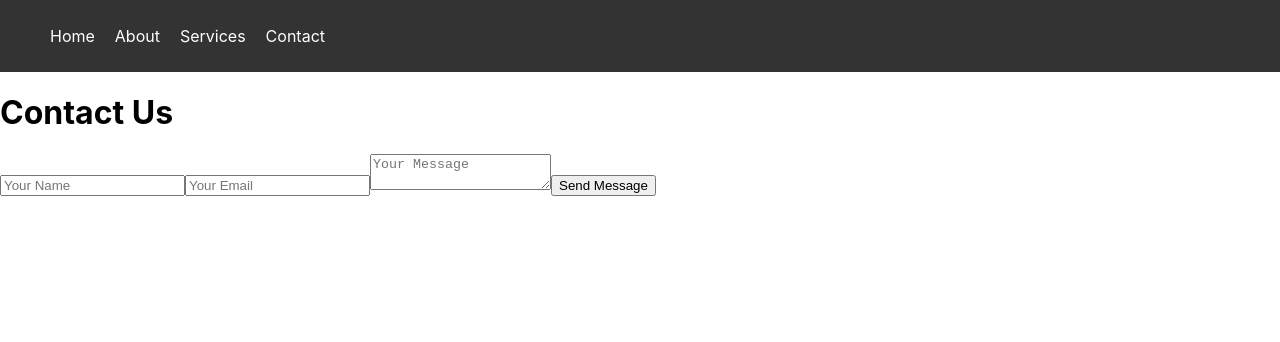
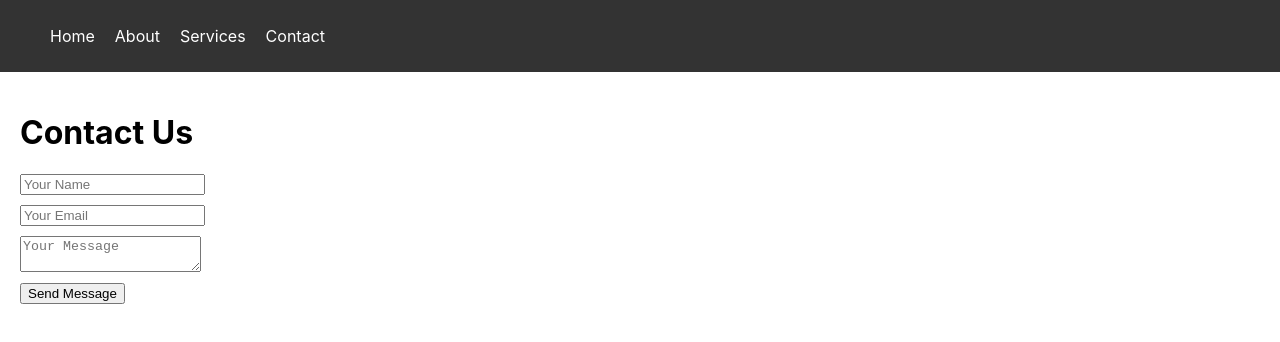
Before and after one commit to Sethsem/alx-fe-reactjs, a React (Create React App) app in the folder my-company/: page /contact in a window 1280 px wide. Shown: the top 342 px of the page. Built offline with nearby package versions, Linux system fonts and the light colour scheme.

Commit message:
Refactor Prop Drilling to Use Context API

```diff
--- a/my-company/src/App.jsx
+++ b/my-company/src/App.jsx
@@ -1,9 +1,9 @@
 import { BrowserRouter as Router, Routes, Route } from "react-router-dom";
+import Navbar from "./components/Navbar";
 import Home from "./components/Home";
 import About from "./components/About";
 import Services from "./components/Services";
 import Contact from "./components/Contact";
-import Navbar from "./components/Navbar";
 
 function App() {
     return (
--- a/my-company/src/Components/About.jsx
+++ b/my-company/src/Components/About.jsx
@@ -1,8 +1,8 @@
 function About() {
      return (
-    <div>
+       <div style={{ padding: '20px' }}>
          <h1>About Us</h1>
-      <p>Our company has been providing top-notch services since 1990.</p>
+         <p>Our company has been providing top-notch services since 1990. We specialize in various fields including technology, marketing, and consultancy.</p>
        </div>
      );
    }
--- a/my-company/src/Components/Contact.jsx
+++ b/my-company/src/Components/Contact.jsx
@@ -17,12 +17,32 @@ function Contact() {
      };
 
      return (
-    <div>
+       <div style={{ padding: '20px' }}>
          <h1>Contact Us</h1>
          <form onSubmit={handleSubmit}>
-        <input type="text" name="name" placeholder="Your Name" value={formData.name} onChange={handleChange} />
-        <input type="email" name="email" placeholder="Your Email" value={formData.email} onChange={handleChange} />
-        <textarea name="message" placeholder="Your Message" value={formData.message} onChange={handleChange} />
+           <input
+             type="text"
+             name="name"
+             placeholder="Your Name"
+             value={formData.name}
+             onChange={handleChange}
+             style={{ display: 'block', margin: '10px 0' }}
+           />
+           <input
+             type="email"
+             name="email"
+             placeholder="Your Email"
+             value={formData.email}
+             onChange={handleChange}
+             style={{ display: 'block', margin: '10px 0' }}
+           />
+           <textarea
+             name="message"
+             placeholder="Your Message"
+             value={formData.message}
+             onChange={handleChange}
+             style={{ display: 'block', margin: '10px 0' }}
+           />
            <button type="submit">Send Message</button>
          </form>
        </div>
--- a/my-company/src/Components/Services.jsx
+++ b/my-company/src/Components/Services.jsx
@@ -1,6 +1,6 @@
 function Services() {
      return (
-    <div>
+       <div style={{ padding: '20px' }}>
          <h1>Our Services</h1>
          <ul>
            <li>Technology Consulting</li>
```
Also changed, not shown: my-company/src/Components/Navbar.jsx (line endings or trailing spaces). Lines whose indentation alone changed are shown as unchanged.
